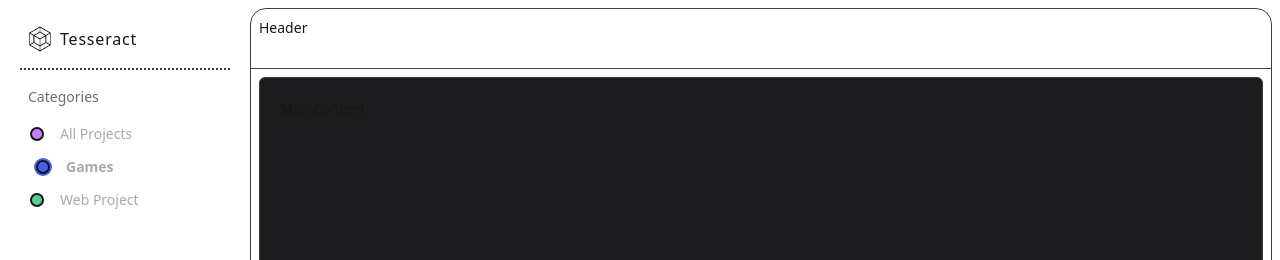
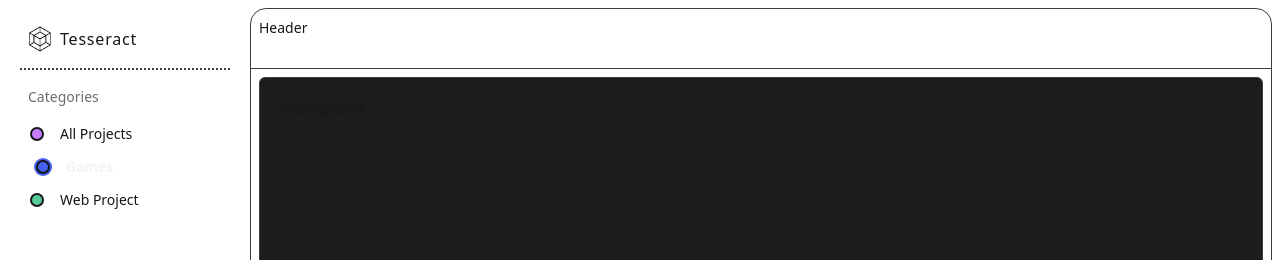
Before and after one commit to oPedroFranca/centralProjects, a Next.js app: page / in a window 1280 px wide. Shown: the top 260 px of the page. Built offline with nearby package versions, Linux system fonts and the light colour scheme.

Commit message:
ajustando layout

```diff
--- a/src/layout/LeftNavigation/MainLeftBarContent/index.tsx
+++ b/src/layout/LeftNavigation/MainLeftBarContent/index.tsx
@@ -52,8 +52,7 @@ export const MainLeftBarContent = () => {
             </div>
 
             <p className={`
-              text-gray-300
-              ${categorie.isSelected ? 'text-gray-200' : 'group-hover:text-gray-200'}
+              ${categorie.isSelected ? 'text-gray-100' : 'group-hover:text-gray-200'}
               transition-all
               duration-300
             `}>
```
